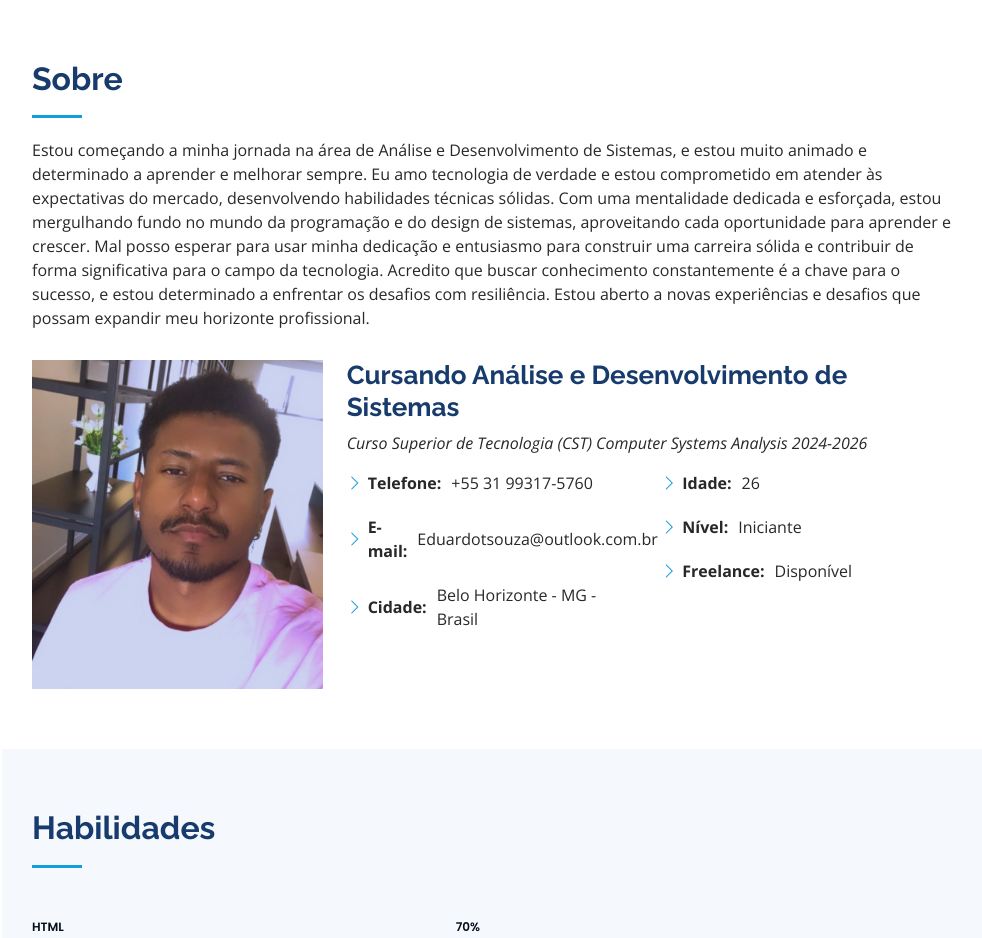
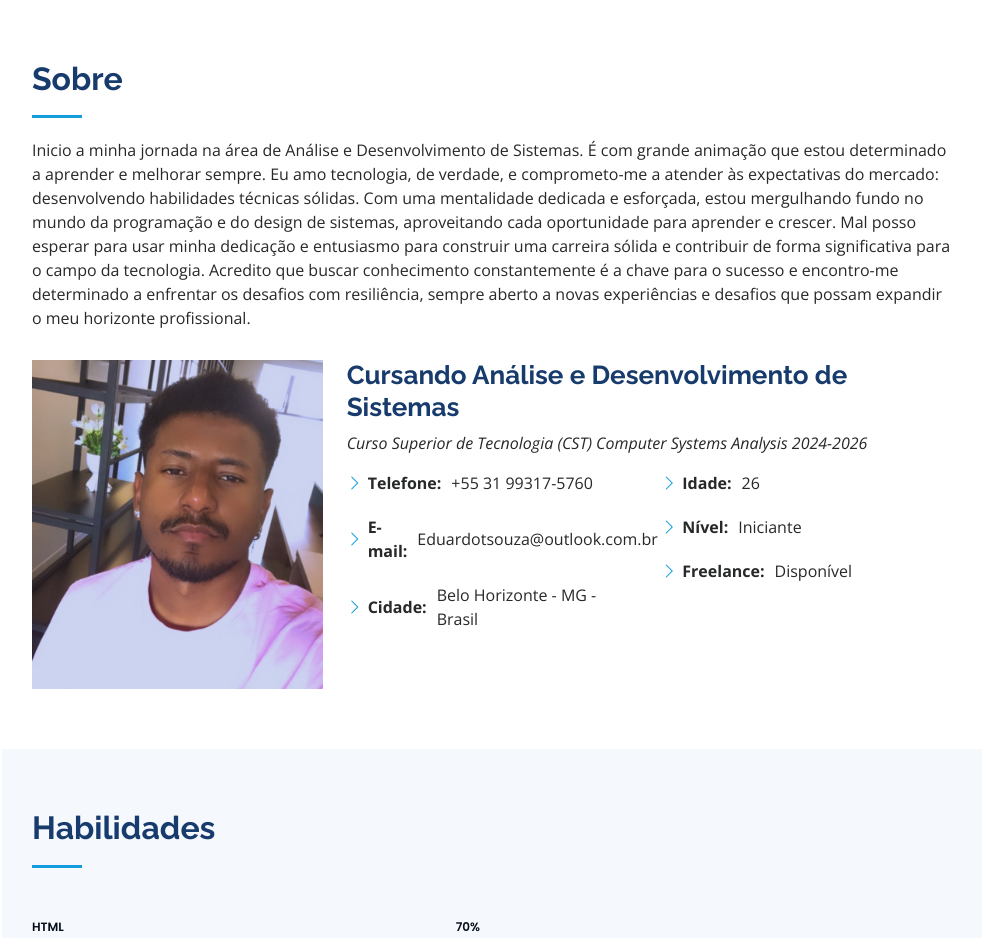
Before and after one commit to EduardoSouza-tech/Portif-lio, a plain HTML site: page index.html in a window 1280 px wide. Shown: the part 800-1738 px from the top of the page, without its empty margins (298-1280 px from the left). Drawn offline with nearby package versions, Linux system fonts and the light colour scheme.

Commit message:
Modificação do texto de resumo

```diff
--- a/index.html
+++ b/index.html
@@ -81,19 +81,16 @@
 
         <div class="section-title">
           <h2>Sobre</h2>
-          <p>Estou começando a minha jornada na área de Análise e Desenvolvimento de Sistemas,
-            e estou muito animado e determinado a aprender e melhorar sempre. Eu amo tecnologia
-             de verdade e estou comprometido em atender às expectativas do mercado, desenvolvendo
-              habilidades técnicas sólidas.
-
-            Com uma mentalidade dedicada e esforçada, estou mergulhando fundo no mundo da
-            programação e do design de sistemas, aproveitando cada oportunidade para aprender
-            e crescer. Mal posso esperar para usar minha dedicação e entusiasmo para construir
-             uma carreira sólida e contribuir de forma significativa para o campo da tecnologia.
-
-            Acredito que buscar conhecimento constantemente é a chave para o sucesso,
-            e estou determinado a enfrentar os desafios com resiliência. Estou aberto a
-             novas experiências e desafios que possam expandir meu horizonte profissional.</p>
+          <p>Inicio a minha jornada na área de Análise e Desenvolvimento de Sistemas.
+             É com grande animação que estou determinado a aprender e melhorar sempre.
+             Eu amo tecnologia, de verdade, e comprometo-me a atender às expectativas do mercado:
+             desenvolvendo habilidades técnicas sólidas. Com uma mentalidade dedicada e esforçada,
+              estou mergulhando fundo no mundo da programação e do design de sistemas, aproveitando
+               cada oportunidade para aprender e crescer. Mal posso esperar para usar minha dedicação
+                e entusiasmo para construir uma carreira sólida e contribuir de forma significativa para
+                 o campo da tecnologia. Acredito que buscar conhecimento constantemente é a chave para o
+                 sucesso e encontro-me determinado a enfrentar os desafios com resiliência, sempre aberto
+                  a novas experiências e desafios que possam expandir o meu horizonte profissional.</p>
         </div>
 
         <div class="row">
```
